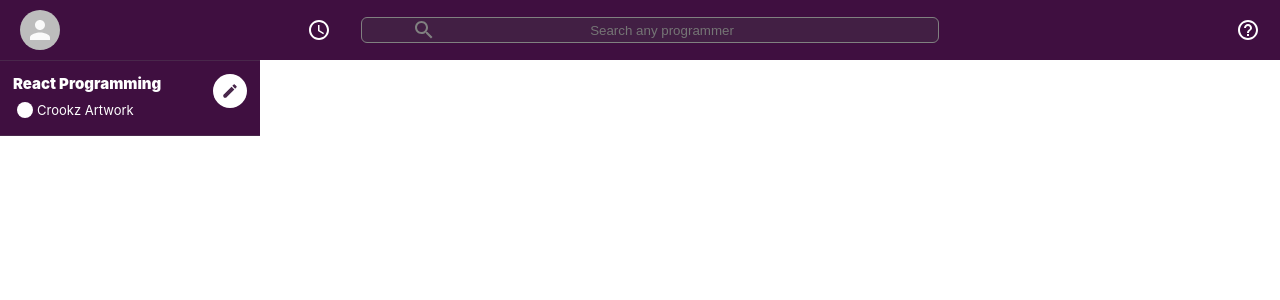
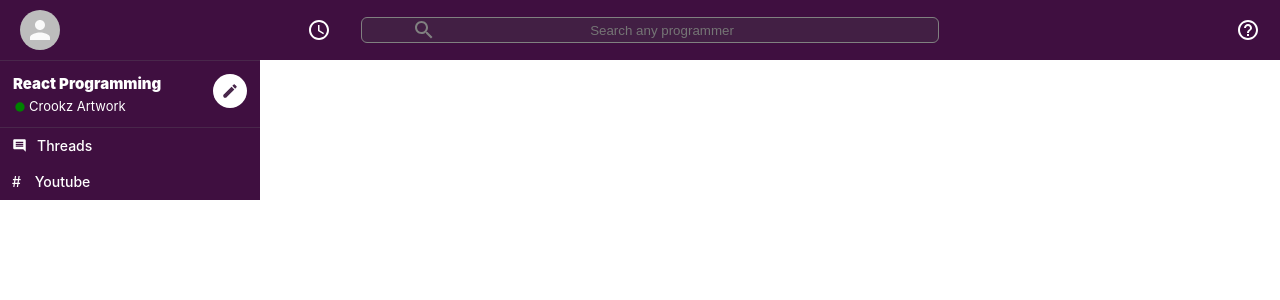
Before and after one commit to mic7x4/slack-clone, a React (Create React App) app: page / in a window 1280 px wide. Shown: the top 300 px of the page. Built offline with nearby package versions, Linux system fonts and the light colour scheme.

Commit message:
adding a sidebar option component

```diff
--- a/src/Sidebar.css
+++ b/src/Sidebar.css
@@ -23,6 +23,12 @@
     font-size: 13px;
     font-weight: 400;
 }
+.sidebar__info > h3 > .MuiSvgIcon-root{
+    font-size: 14px;
+    margin-top: 1px;
+    margin-right: 2px;
+    color: green;
+}
 .sidebar__header > .MuiSvgIcon-root {
     padding: 8px;
     color: #49274b;
--- a/src/Sidebar.js
+++ b/src/Sidebar.js
@@ -3,6 +3,8 @@
 import './Sidebar';
 import FiberManualRecordIcon from '@material-ui/icons/FiberManualRecord';
 import CreateIcon from '@material-ui/icons/Create';
+import SidebarOption from './SidebarOption';
+import InsertCommentIcon from '@material-ui/icons/InsertComment';
 
 function Sidebar() {
     return (
@@ -17,6 +19,8 @@
                 </div>
                 <CreateIcon/>
             </div>
+                <SidebarOption Icon={InsertCommentIcon} title="Threads"/>
+                <SidebarOption title="Youtube"/>
         </div>
     )
 }
--- /dev/null
+++ b/src/SidebarOption.css
@@ -0,0 +1,24 @@
+.sidebarOption {
+    display: flex;
+    align-items: center;
+    font-size: 12px;
+    padding-left: 2px;
+    cursor: pointer;
+}
+.sidebarOption:hover{
+    background-color: #340e36;
+    opacity: 0.9;
+}
+.sidebarOption__icon{
+    padding: 10px;
+    font-size: 15px !important;
+}
+.sidebarOption__channel {
+    padding: 10px 0;
+}
+.sidebarOption__hash {
+    padding: 10px;
+}
+.sidebarOption > h3{
+    font-weight: 500;
+}
--- /dev/null
+++ b/src/SidebarOption.js
@@ -0,0 +1,13 @@
+import React from 'react';
+import './SidebarOption.css';
+
+function SidebarOption({Icon, title}) {
+    return (
+        <div className="sidebarOption">
+            {Icon && <Icon className="sidebarOption__icon" />}
+            {Icon ? (<h3>{title}</h3>):(<h3 className="sidebarOption__channel"><span className="sidebarOption__hash">#</span> {title}</h3>)}
+        </div>
+    )
+}
+
+export default SidebarOption
```
Also changed, not shown: 1 other file (tests, documents, lock files or other folders).
